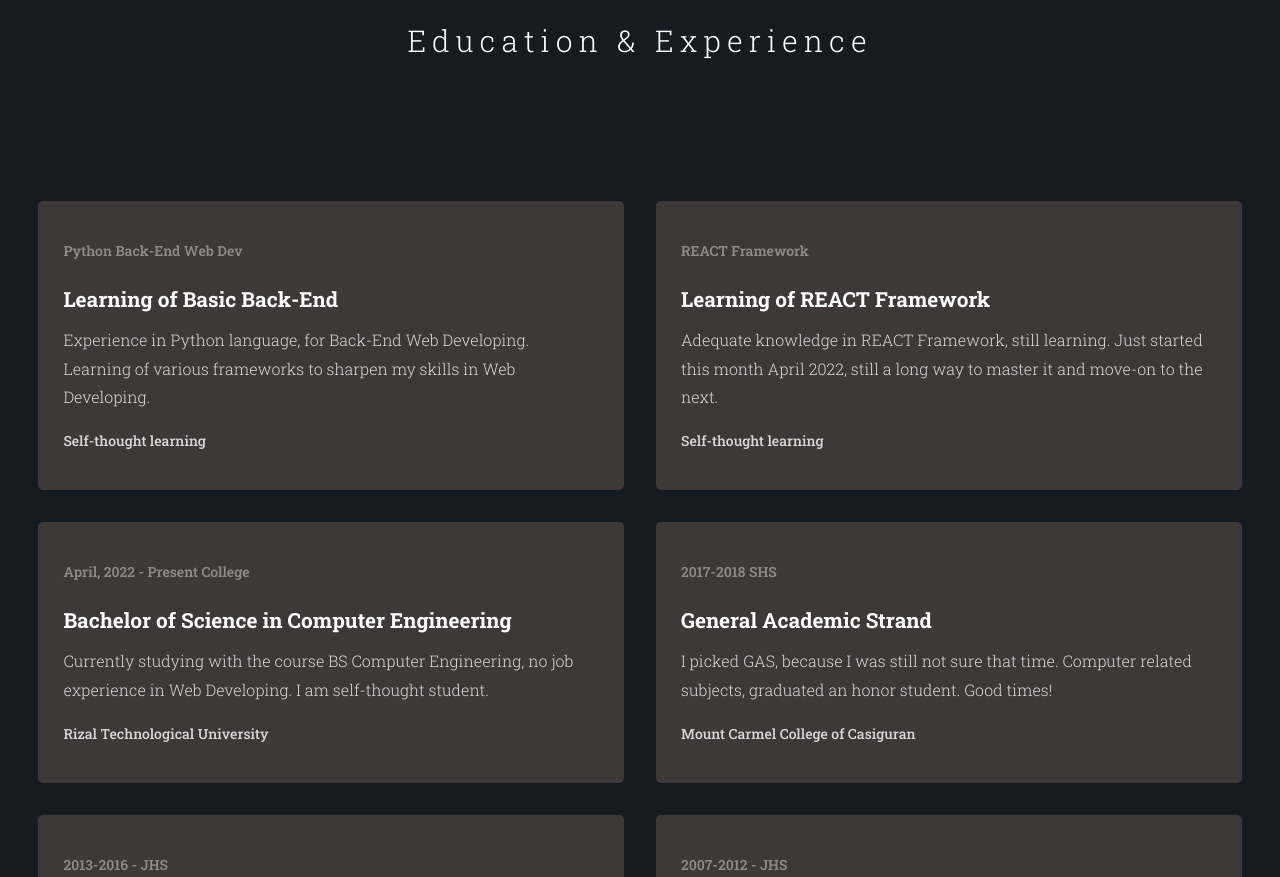
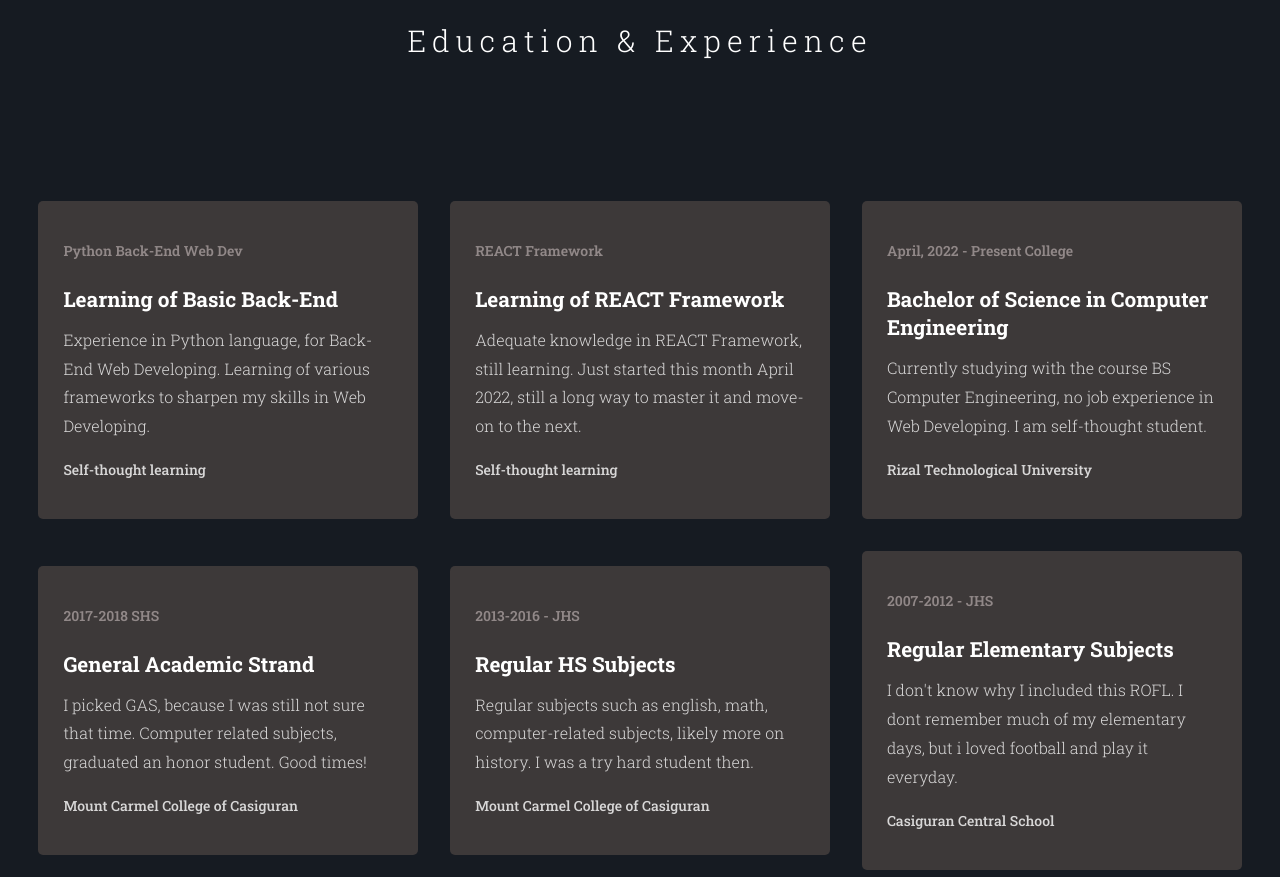
Before and after one commit to jzzedy/firstPortfolio, a plain HTML site: page index.html in a window 1280 px wide. Shown: the part 3160-4037 px from the top of the page. Drawn offline with nearby package versions, Linux system fonts and the light colour scheme.

Commit message:
Update style.css

```diff
--- a/style.css
+++ b/style.css
@@ -242,7 +242,7 @@ section{
 }
 .education-content{
     display: grid;
-    grid-template-columns: repeat(auto-fit, minmax(450px, auto));
+    grid-template-columns: repeat(auto-fit, minmax(350px, auto));
     grid-gap: 2rem;
     align-items: center;
     margin-top: 4.4rem;
```
